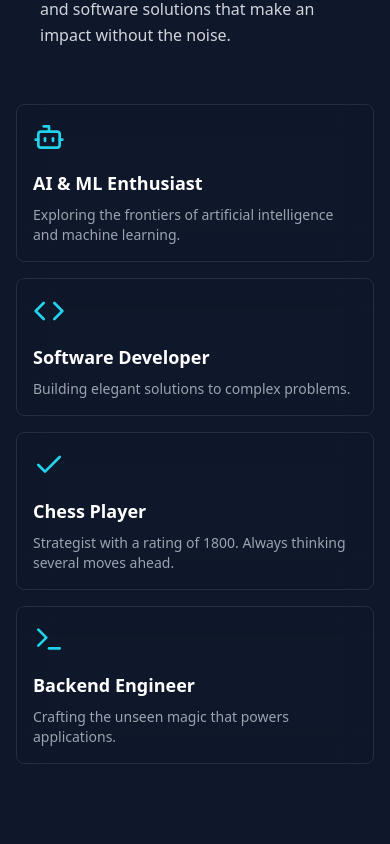
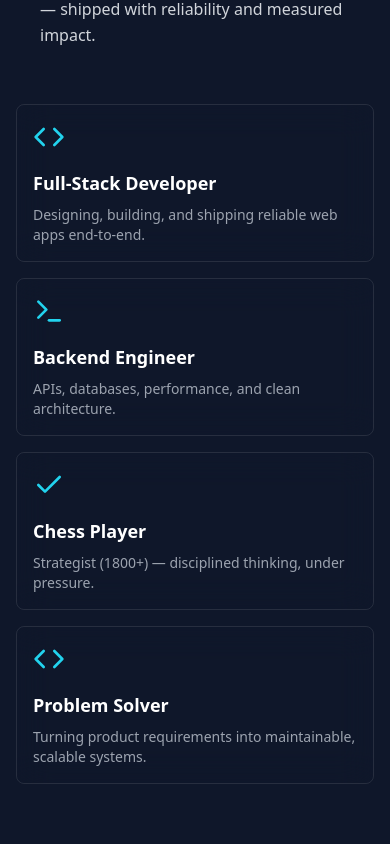
Before and after one commit to Sudhanshu-shukl/portfolio, a React (Vite) app: page / in a window 390 px wide. Shown: the part 1520-2364 px from the top of the page. Built offline with nearby package versions, Linux system fonts and the light colour scheme.

Commit message:
Refactors and responsivness

```diff
--- a/src/components/About.jsx
+++ b/src/components/About.jsx
@@ -1,7 +1,7 @@
 import React, { useEffect, useRef, useState } from 'react';
 import { motion, useAnimation } from 'framer-motion';
 import { useInView } from 'react-intersection-observer';
-import { Bot, Music, Check as Chess, Code, Terminal } from 'lucide-react';
+import { Check as Chess, Code, Terminal } from 'lucide-react';
 
 const About = ({ theme }) => {
   const controls = useAnimation();
@@ -30,24 +30,24 @@ const About = ({ theme }) => {
 
   const cards = [
     {
-      icon: <Bot className="w-8 h-8 text-cyan-400" />,
-      title: "AI & ML Enthusiast",
-      description: "Exploring the frontiers of artificial intelligence and machine learning."
+      icon: <Code className="w-8 h-8 text-cyan-400" />,
+      title: "Full‑Stack Developer",
+      description: "Designing, building, and shipping reliable web apps end‑to‑end."
     },
     {
-      icon: <Code className="w-8 h-8 text-cyan-400" />,
-      title: "Software Developer",
-      description: "Building elegant solutions to complex problems."
+      icon: <Terminal className="w-8 h-8 text-cyan-400" />,
+      title: "Backend Engineer",
+      description: "APIs, databases, performance, and clean architecture."
     },
     {
       icon: <Chess className="w-8 h-8 text-cyan-400" />,
       title: "Chess Player",
-      description: "Strategist with a rating of 1800. Always thinking several moves ahead."
+      description: "Strategist (1800+) — disciplined thinking, under pressure."
     },
     {
-      icon: <Terminal className="w-8 h-8 text-cyan-400" />,
-      title: "Backend Engineer",
-      description: "Crafting the unseen magic that powers applications."
+      icon: <Code className="w-8 h-8 text-cyan-400" />,
+      title: "Problem Solver",
+      description: "Turning product requirements into maintainable, scalable systems."
     }
   ];
 
@@ -111,10 +111,10 @@ const About = ({ theme }) => {
                 <span className="text-white font-semibold">Location:</span> Greater Noida, India
               </p>
               <p className="leading-relaxed">
-                I’m an AI & ML undergrad who’s serious about mastering my craft. I solve problems with focus and calm, knowing my skills speak louder than words.
+                I’m a Comupter Science undergrad focused on backend and full‑stack development. I care about correctness, performance, and developer experience.
               </p>
               <p className="leading-relaxed">
-                What began as curiosity has turned into a clear purpose: creating meaningful AI and software solutions that make an impact without the noise.
+                I build pragmatic systems: clean APIs, robust data models, and purposeful UIs — shipped with reliability and measured impact.
               </p>
 
             </div>
--- a/src/components/Achievements.jsx
+++ b/src/components/Achievements.jsx
@@ -35,8 +35,8 @@ const Achievements = () => {
     },
     {
       icon: <Zap className="w-12 h-12 text-orange-500" />,
-      title: "3x Hackathon Winner",
-      description: "Secured victories in multiple hackathons, showcasing rapid prototyping and innovative problem-solving skills."
+      title: "2x Hackathon Winner",
+      description: "Secured victories in multiple local college level hackathons, showcasing rapid prototyping and innovative problem-solving skills."
     },
     {
       icon: <Star className="w-12 h-12 text-purple-500" />,
@@ -44,14 +44,9 @@ const Achievements = () => {
       description: "Reached the finals of HackIndia 2025, one of India's premier Web3 hackathon competition."
     },
     {
-      icon: <Users className="w-12 h-12 text-blue-500" />,
-      title: "Campus Ambassador",
-      description: "Selected as Campus Ambassador for multiple tech and ed-tech platforms, demonstrating leadership and communication skills."
-    },
-    {
       icon: <Code className="w-12 h-12 text-green-500" />,
-      title: "Open Source Contributor",
-      description: "Regularly contribute to open-source projects and maintain active personal repositories on GitHub."
+      title: "Community Contributor",
+      description: "Regularly contribute to the tech community and maintain active personal repositories on GitHub."
     },
     {
       icon: <TrendingUp className="w-12 h-12 text-orange-500" />,
@@ -127,7 +122,7 @@ const Achievements = () => {
             <p className="text-gray-300 max-w-2xl mx-auto">
               While I continue to build my formal achievement portfolio, I'm constantly participating in coding challenges,
               debates, and continuously enhancing my skills through practical projects and applications. My journey is focused
-              on making a meaningful impact in the field of AI and software development.
+              on making a meaningful impact in the field of software engineering.
             </p>
 
             <div className="mt-8 flex flex-col md:flex-row justify-center items-center gap-4">
--- a/src/components/Contributions.jsx
+++ b/src/components/Contributions.jsx
@@ -35,7 +35,8 @@ const contributions = [
 const Contributions = () => {
     return (
         <section id="contributions" className="py-20 px-4 max-w-4xl mx-auto">
-            <h2 className="text-3xl md:text-4xl font-bold mb-8 text-gradient">Community Contributions</h2>
+            <h2 className="text-3xl md:text-4xl font-bold mb-2 text-gradient">Community Contributions</h2>
+            <p className="text-base md:text-lg text-gray-300 mb-8">Small contributions to the tech community for beginners — because real progress isn’t about how high you rise, but how gently you hold the world while doing it.</p>
             <ul className="space-y-8">
                 {contributions.map((item, idx) => (
                     <li key={idx}>
--- a/src/components/Experience.jsx
+++ b/src/components/Experience.jsx
@@ -35,20 +35,21 @@ const Experience = ({ theme }) => {
       ),
       title: "Summer Intern",
       company: "ScholarRank AI",
+      companyUrl: "https://www.scholarrank.com/",
       type: "Internship",
-      duration: "Jul 2025 - Present",
-      timeSpan: "1 mo",
+      duration: "Jul 2025 – Sept 2025",
+      timeSpan: "3 mos",
       location: "Noida, Uttar Pradesh, India",
       workType: "Remote",
-      intro: "I've been told I work here. Someone let me know if I do.",
+      intro: "Key contributions during the internship:",
       responsibilities: [
-        "Building cool UI for real AI tools using ReactJS and a little drama",
-        "Collaborating with backend & LLM devs to make things actually work",
-        "Testing features, pushing PRs, and occasionally pretending to understand \"production\"",
-        "Making the frontend beautiful, interactive, and heck efficient"
+        "Created a web-based internship portal that reduced the application and review cycle time by 50%",
+        "Designed 20+ modular UI components in ReactJS, reused across 3+ internal tools to boost dev speed",
+        "Collaborated with the backend teams to integrate 10+ real-time APIs and streamline data flow across features",
+        "Cut page load time by ~30% through render & asset optimization"
       ],
-      closing: "Still waiting to get fired. Until then... let's build.",
-      skills: ["AngularJS", "Tailwind CSS", "ReactJS","NextJS"]
+      closing: "Lots to learn here. This is just the beginning.",
+      skills: ["Tailwind CSS", "ReactJS","NextJS"]
     },
     {
       logo: (
@@ -63,7 +64,7 @@ const Experience = ({ theme }) => {
       timeSpan: "3 mos",
       location: "Delhi, India",
       workType: "Hybrid",
-      intro: "I showed up once and never left. I think that made me an employee.",
+      intro: "Friend's startup (not an official company), so it's not on my resume — but I count it as work experience because I genuinely worked there.",
       responsibilities: [
         "Built the frontend, backend, and probably part of the internet in the process",
         "Designed UIs, wrote APIs, managed databases, and silently panicked through deployments",
@@ -124,7 +125,18 @@ const Experience = ({ theme }) => {
                     <h3 className="text-2xl font-bold text-white">{experience.title}</h3>
                     <div className="flex items-center gap-2 text-sm text-gray-400">
                       <Building className="w-4 h-4" />
-                      <span>{experience.company}</span>
+                      {experience.companyUrl ? (
+                        <a
+                          href={experience.companyUrl}
+                          target="_blank"
+                          rel="noopener noreferrer"
+                          className="hover:underline"
+                        >
+                          {experience.company}
+                        </a>
+                      ) : (
+                        <span>{experience.company}</span>
+                      )}
                       <span>·</span>
                       <span>{experience.type}</span>
                     </div>
--- a/src/components/Footer.jsx
+++ b/src/components/Footer.jsx
@@ -1,6 +1,6 @@
 import React from 'react';
 import { motion } from 'framer-motion';
-import { Github, Linkedin, Mail, Instagram } from 'lucide-react';
+import { Github, Linkedin, Mail, Instagram, Youtube } from 'lucide-react';
 
 const Footer = () => {
   return (
@@ -31,7 +31,7 @@ const Footer = () => {
             transition={{ duration: 0.6, delay: 0.2 }}
             className="text-gray-400 max-w-md mx-auto"
           >
-            AI & ML Engineer | Problem Solver | Chess Player
+            Software Engineer | Problem Solver | Chess Player
           </motion.p>
         </div>
 
@@ -71,6 +71,16 @@ const Footer = () => {
           </a>
 
           <a
+            href="https://www.youtube.com/channel/UCDJvfrnOpYxnVdWuJpP-5Mw"
+            target="_blank"
+            rel="noopener noreferrer"
+            className="p-3 bg-slate-800 rounded-full hover:bg-slate-700 transition-colors duration-300"
+            aria-label="YouTube"
+          >
+            <Youtube className="w-5 h-5" />
+          </a>
+
+          <a
             href="mailto:shuklasudhanshu2304005@gmail.com"
             className="p-3 bg-slate-800 rounded-full hover:bg-slate-700 transition-colors duration-300"
             aria-label="Email"
--- a/src/components/Projects.jsx
+++ b/src/components/Projects.jsx
@@ -33,9 +33,9 @@ const Projects = () => {
   const projects = [
     {
       icon: <MessageCircle className="w-12 h-12 text-cyan-400" />,
-      title: "MoodMate AI (Full-Stack AI Chatbot)",
-      description: "Built an offline, full-stack AI chatbot using Llama3, Flask, and ReactJS for mental wellness support. Supports four custom personalities—Sarcastic, Deep, Roaster, and Personal Best friend—for tailored user vibes. Runs fully locally without internet, ideal for privacy-first mental health convos.",
-      techStack: ["Llama3", "Flask", "ReactJS", "Python"],
+      title: "MoodMate (Offline Chat App)",
+      description: "Built a privacy‑first, offline chat application using Flask and ReactJS. Supports multiple personas for custom user experience and runs fully locally for reliability and speed.",
+      techStack: ["Flask", "ReactJS", "Python"],
       color: "from-purple-500 to-indigo-600",
       liveDemo: "https://sudhanshu-shukl.github.io/MoodMate",
       github: "https://github.com/sudhanshu-shukl/moodmate",
@@ -43,9 +43,9 @@ const Projects = () => {
     },
     {
       icon: <Code className="w-12 h-12 text-cyan-400" />,
-      title: "AI-Powered Code Review System",
-      description: "Developed an AI-driven code review system using Llama3 to identify bugs, security flaws, and code smells. Integrated with GitHub Actions for automated pull request reviews and issue tracking. Implemented real-time feedback on code quality with suggestions for improvement.",
-      techStack: ["Llama3", "GitHub Actions", "Python", "AI/ML"],
+      title: "Automated Code Review System",
+      description: "Developed a code review system to flag bugs, security issues, and code smells. Integrated with GitHub Actions for automated PR reviews and issue tracking, and surfaced actionable feedback for maintainers.",
+      techStack: ["GitHub Actions", "Python"],
       color: "from-cyan-500 to-blue-600",
       liveDemo: "#",
       github: "https://github.com/sudhanshu-shukl/code-review",
@@ -54,7 +54,7 @@ const Projects = () => {
     {
       icon: <Database className="w-12 h-12 text-cyan-400" />,
       title: "Serverless Data Warehouse with Real-Time ETL",
-      description: "Built a serverless, distributed data warehouse using AWS Lambda and Google Cloud Functions for real-time ETL. Integrated Presto for high-speed querying of big data and machine learning models for real-time insights. Enabled secure data access with IAM and automated data pipelines using Terraform.",
+      description: "Built a serverless, distributed data warehouse using AWS Lambda and Google Cloud Functions for real‑time ETL. Integrated Presto for high‑speed querying and IAM for secure access. Automated data pipelines with Terraform.",
       techStack: ["AWS Lambda", "Google Cloud", "Presto", "Terraform"],
       color: "from-teal-500 to-green-600",
       liveDemo: "#",
```
Also changed, not shown: src/components/Contact.jsx (+13 -1 lines), src/components/LoadingScreen.jsx (+7 -7 lines).
